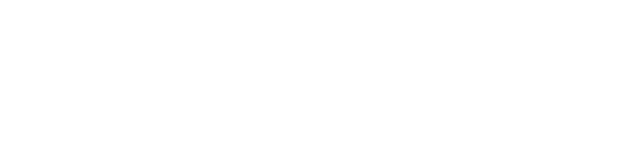
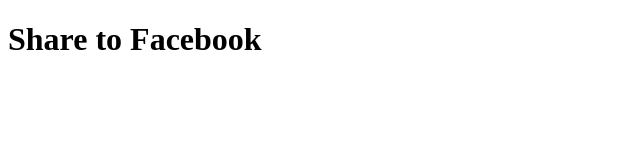
Before and after one commit to arunjeetsingh/ShareToWeb, a plain HTML site: page ShareToFacebook.html in a window 1280 px wide. Shown: the whole page, without its empty margins (0-640 px from the left). Drawn offline with Linux system fonts and the light colour scheme.

Commit message:
Add sharing to Facebook

```diff
--- a/ShareToFacebook.html
+++ b/ShareToFacebook.html
@@ -2,9 +2,21 @@
 <html>
 <head>
     <title></title>
-	<meta charset="utf-8" />
+    <meta charset="utf-8" />
 </head>
 <body>
+    <div id="fb-root"></div>
+    <script>
+        (function (d, s, id) {
+            var js, fjs = d.getElementsByTagName(s)[0];
+            if (d.getElementById(id)) return;
+            js = d.createElement(s); js.id = id;
+            js.src = "//connect.facebook.net/en_US/sdk.js#xfbml=1&version=v2.3&appId=70816401992";
+            fjs.parentNode.insertBefore(js, fjs);
+        }(document, 'script', 'facebook-jssdk'));
+    </script>
 
+    <h1>Share to Facebook</h1>
+    <div class="fb-share-button" data-href="https://developers.facebook.com/docs/plugins/" data-layout="button_count"></div>
 </body>
 </html>
```
